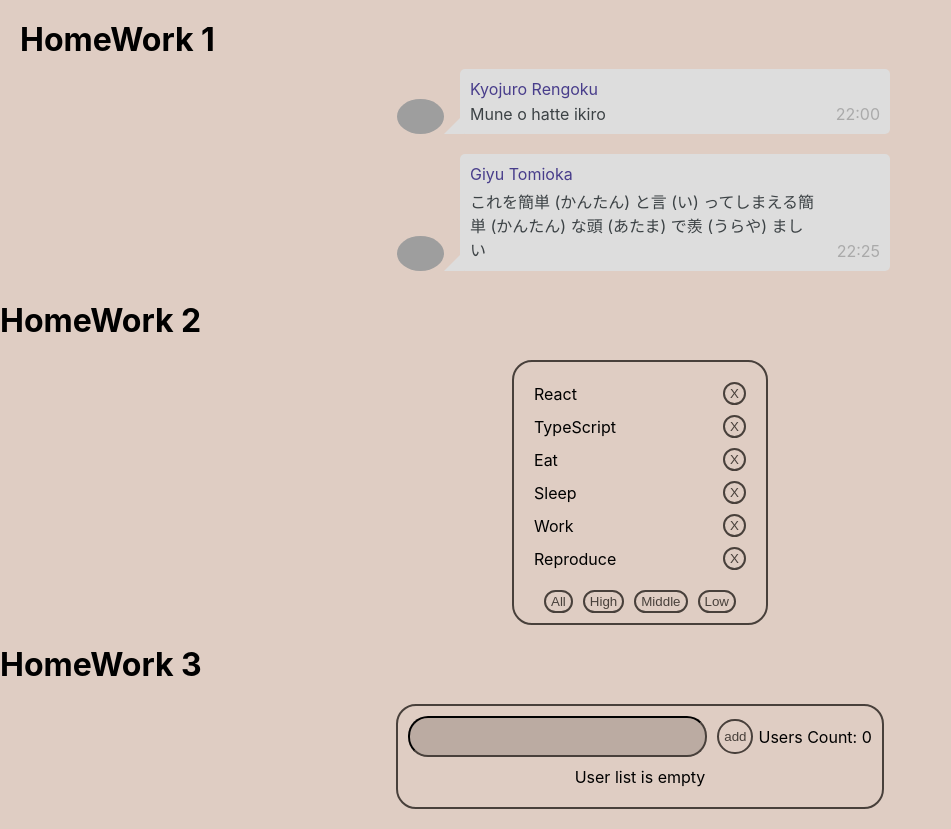
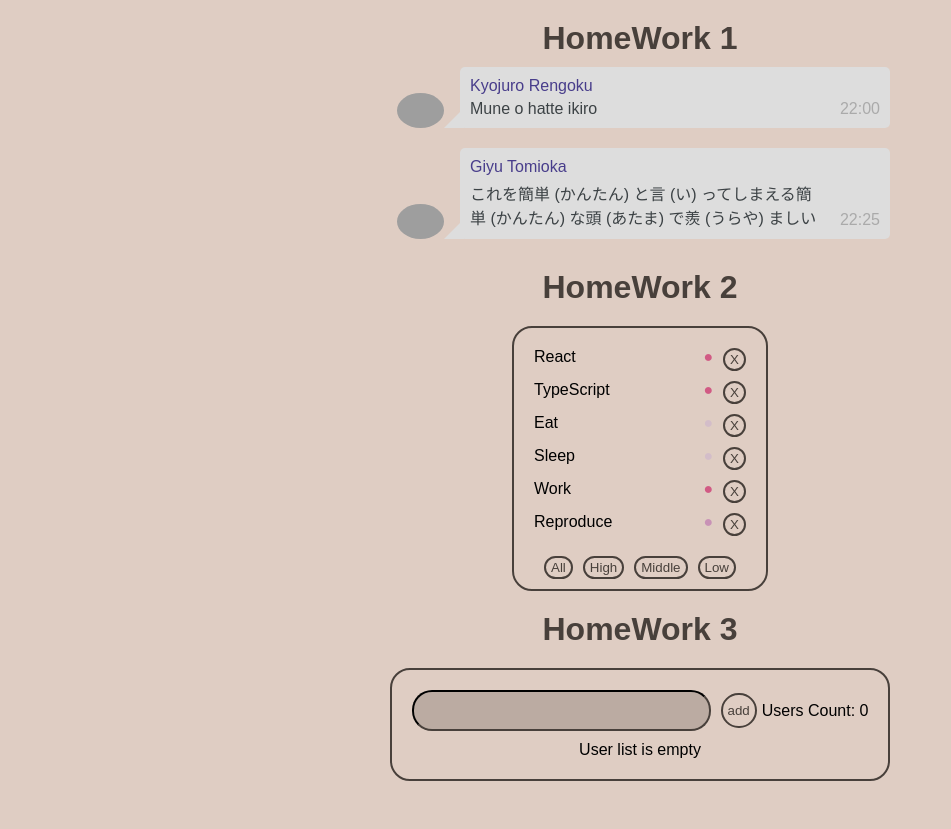
Before and after one commit to pevnev-ivan/ignatHomeWorks, a React (Create React App) app: page / in a window 1280 px wide. Shown: the whole page, without its empty margins (0-951 px from the left). After the commit the page ends 801 px from the top, so only its background shows below. Built offline with nearby package versions, Linux system fonts and the light colour scheme; grey boxes are pictures that could not be loaded.

Commit message:
HW2: - Added indicator of priority for tasks

```diff
--- a/src/p1-main/m1-ui/u1-app/App.tsx
+++ b/src/p1-main/m1-ui/u1-app/App.tsx
@@ -6,15 +6,15 @@ import HW3 from "../../../p2-homeworks/h3/HW3";
 
 function App() {
     return (
-        // <body className={s.App}>
-        <>
+        <body className={s.App}>
+
             <HW1/>
             <HW2/>
             <HW3/>
             {/*<HW4/>*/}
             {/*<HW5/>*/}
 
-        </>
+        </body>
     )
 }
 
--- a/src/p2-homeworks/h2/Affair.tsx
+++ b/src/p2-homeworks/h2/Affair.tsx
@@ -13,11 +13,23 @@ function Affair(props: AffairPropsType) {
         props.deleteAffairCallback(props._id)
     }// need to fix
 
+    const priorityRender = () => {
+        switch (props.priority) {
+            case 'high':
+                return (<span className={s.affair__element_priority} style={{opacity: '1', color: '#d15a84' }}> ● </span>)
+            case 'middle':
+                return (<span className={s.affair__element_priority} style={{opacity: '0.5', color: '#b358aa' }}> ● </span>)
+            default:
+                return (<span className={s.affair__element_priority}style={{opacity: '0.2', color: '#a781e1'}}> ● </span>)
+        }
+    }
+
     return (
         < >
             <ul>
                 <li className={s.affair__element}>
                     <span className={s.affair_text}>{props.affair}</span>
+                    {priorityRender()}
                     <button className={s.affair__btn} onClick={deleteCallback}>X</button>
                 </li>
             </ul>
--- a/src/p2-homeworks/h2/Affairs.module.css
+++ b/src/p2-homeworks/h2/Affairs.module.css
@@ -16,7 +16,7 @@
     display: flex;
     list-style-type: none;
     justify-content: space-between;
-    gap: 60px;
+
 }
 
 .affair__btn {
@@ -28,7 +28,13 @@
 }
 
 .affair_text {
-    align-self: center;
+
+}
+
+.affair__element_priority{
+    margin-left: auto;
+    margin-right: 10px;
+
 
 }
 
--- a/src/p2-homeworks/h3/Greeting.module.css
+++ b/src/p2-homeworks/h3/Greeting.module.css
@@ -16,7 +16,7 @@
 .HomeWork3 {
     width: fit-content;
     margin: 20px auto;
-    padding: 10px;
+    padding: 20px 20px 10px 20px;
     border: 2px solid #48403b;
     border-radius: 20px;
 
```
